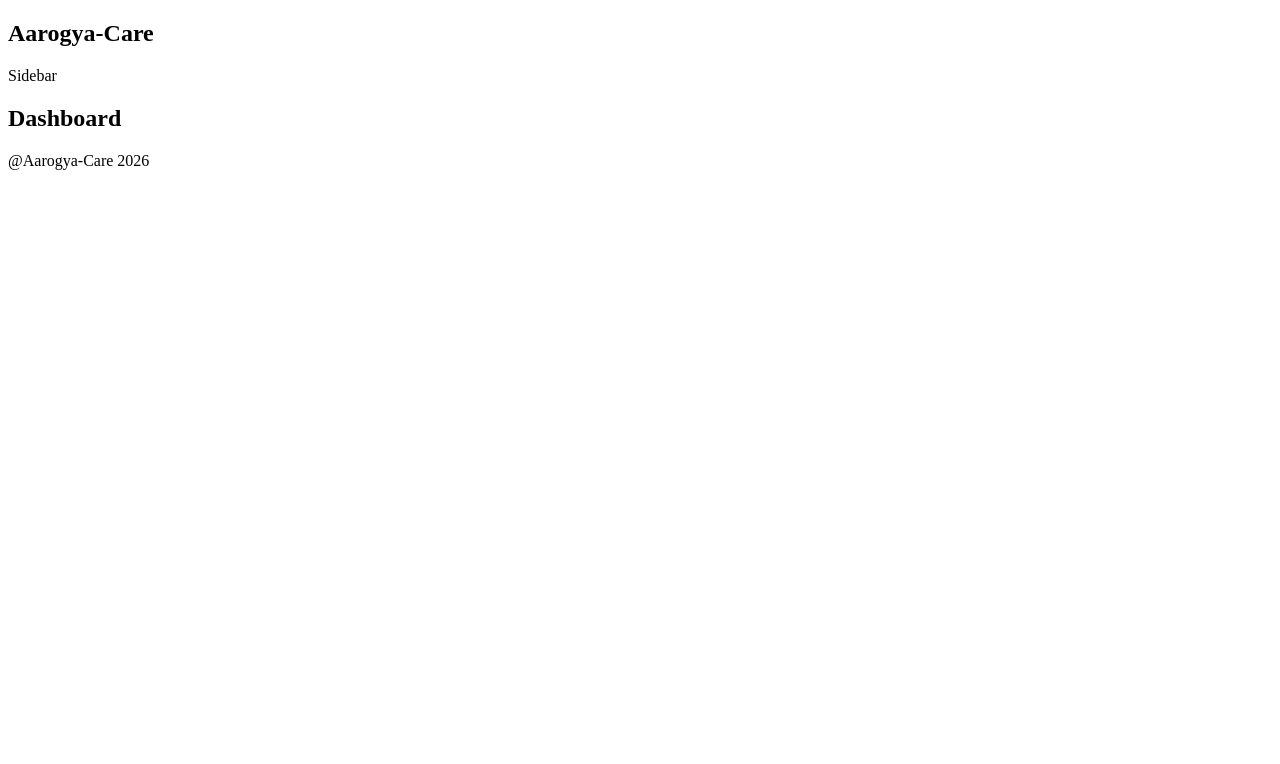
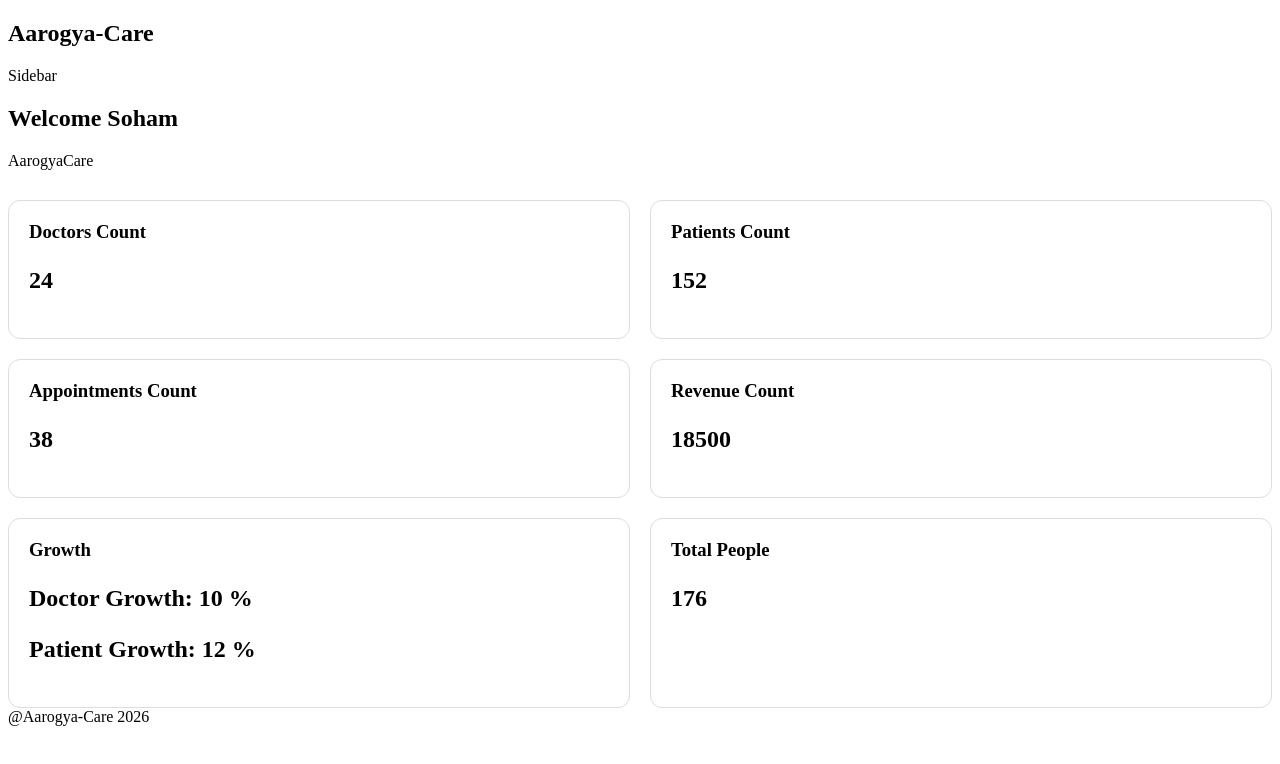
Before and after one commit to sohampandit-coditas/angular-app, an Angular app: page / in a window 1280 px wide. Shown: the top 764 px of the page. Built offline with nearby package versions, Linux system fonts and the light colour scheme.

Commit message:
Built Dashboard using Angular Interpolation

```diff
--- a/src/app/features/dashboard/dashboard.css
+++ b/src/app/features/dashboard/dashboard.css
@@ -0,0 +1,35 @@
+.dashboard{
+    padding:300px;
+    font-family:Arial, Helvetica, sans-serif;
+}
+
+.dashboard p{
+    color:#666;
+}
+
+.dashboard h1{
+    margin-bottom:5px;
+}
+
+.cards{
+    display:grid;
+    grid-template-columns:repeat(2,1fr);
+    gap:20px;
+    margin-top:30px;
+}
+
+.card{
+    border:1px solid #ddd;
+    border-radius:12px;
+    padding:20px;
+    background:white;
+}
+
+.card h3{
+    margin:0;
+}
+
+.card p{
+    font-size:24px;
+    font-weight:bold;
+}
--- a/src/app/features/dashboard/dashboard.html
+++ b/src/app/features/dashboard/dashboard.html
@@ -1,3 +1,31 @@
-<section>
-    <h1>Dashboard</h1>
+<section class="Dashboard">
+    <h1>Welcome {{loggedInUser}}</h1>
+    <p>{{hospitalName}}</p>
+    <div class="cards">
+        <div class="card">
+            <h3>Doctors Count</h3>
+            <p>{{doctorCount}}</p>
+        </div>
+        <div class="card">
+            <h3>Patients Count</h3>
+            <p>{{patientCount}}</p>
+        </div>
+        <div class="card">
+            <h3>Appointments Count</h3>
+            <p>{{appointmentCount}}</p>
+        </div>
+        <div class="card">
+            <h3>Revenue Count</h3>
+            <p>{{todayRevenue}}</p>
+        </div>
+        <div class="card">
+            <h3>Growth</h3>
+            <p>Doctor Growth: {{doctorGrowth}}  %</p>
+            <p>Patient Growth: {{patientGrowth}} %</p>
+        </div>
+        <div class="card">
+            <h3>Total People</h3>
+            <p>{{patientCount+doctorCount}}</p>
+        </div>
+    </div>
 </section>
--- a/src/app/features/dashboard/dashboard.ts
+++ b/src/app/features/dashboard/dashboard.ts
@@ -7,5 +7,12 @@ import { Component } from '@angular/core';
   styleUrl: './dashboard.css',
 })
 export class Dashboard {
-
+  hospitalName="AarogyaCare";
+  loggedInUser="Soham";
+  doctorCount=24;
+  patientCount=152;
+  appointmentCount=38;
+  todayRevenue=18500;
+  doctorGrowth=10;
+  patientGrowth=12;
 }
```
